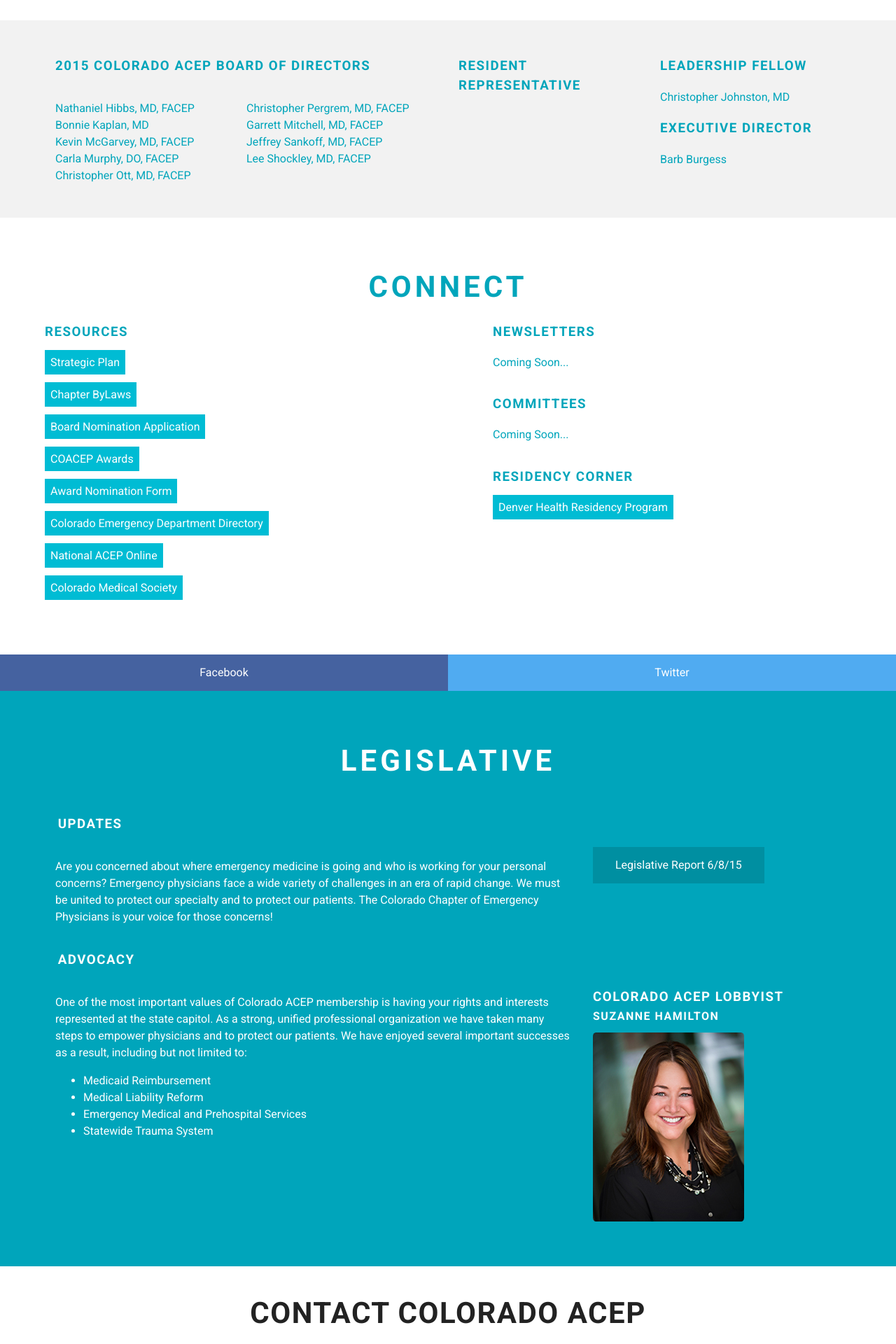
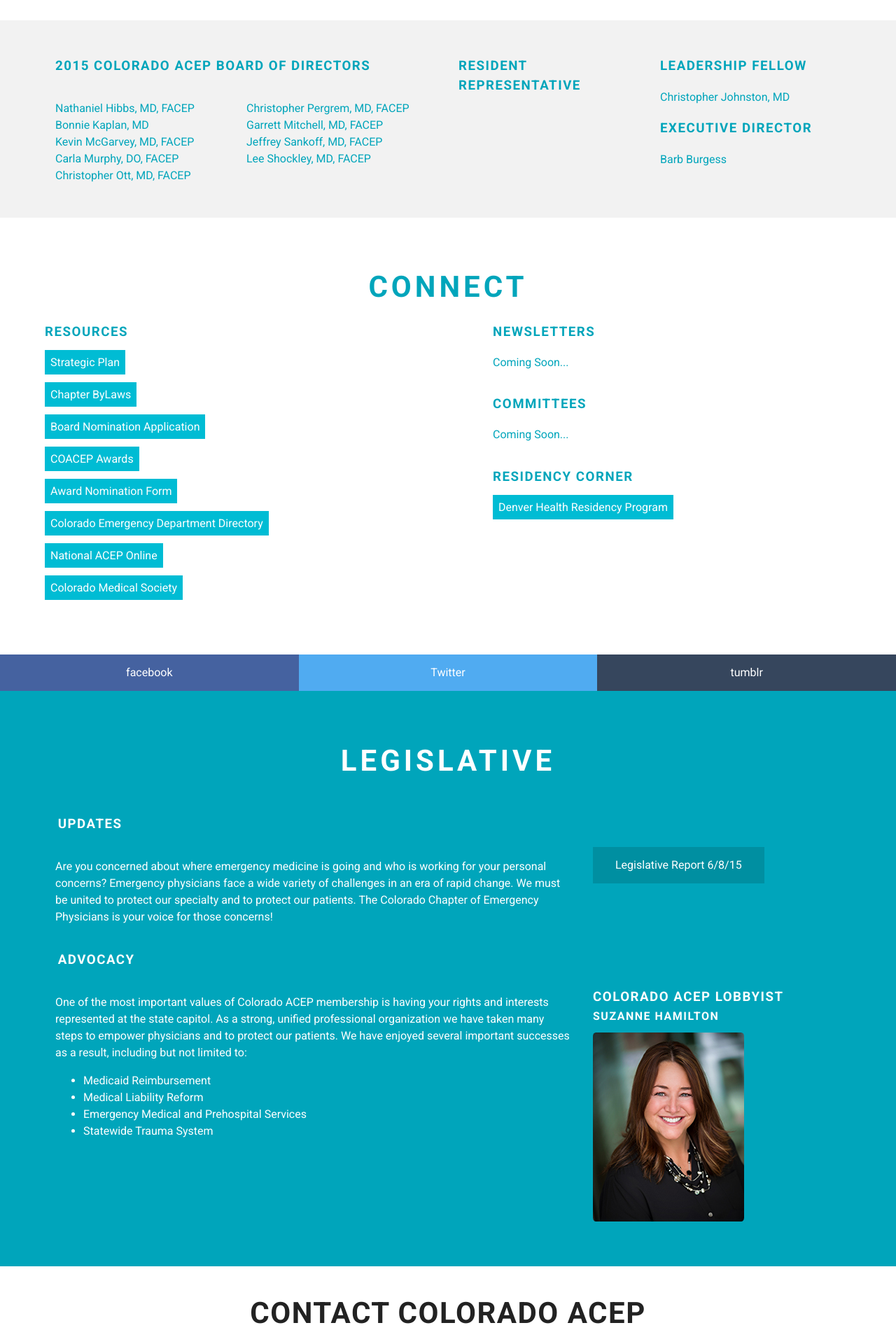
Before and after one commit to pebutler3/coacep, a Jekyll site: the page built from index.html, in a window 1280 px wide. Shown: the part 2035-3955 px from the top of the page at 70% size. Built offline with Jekyll 4.4.1, drawn with Linux system fonts in a browser that asks for light colours.

Commit message:
added tumblr button

```diff
--- a/_includes/connect.html
+++ b/_includes/connect.html
@@ -33,7 +33,7 @@
   </section>
 </article>
 <section class="button-group">
-  <a href="https://www.facebook.com/Colorado-ACEP-227454214004965" class="button expand" data-social="facebook">Facebook</a>
-  <a href="#" class="button expand" data-social="twitter">Twitter</a>
-  <!-- <a href="#" class="button expand" data&#45;social="google">Google+</a> -->
+  <a href="https://www.facebook.com/Colorado-ACEP-227454214004965" class="button expand" data-social="facebook">facebook</a>
+  <a href="https://twitter.com/barbacep1" class="button expand" data-social="twitter">Twitter</a>
+  <a href="http://barbacep1.tumblr.com/" class="button expand" data-social="tumblr">tumblr</a>
 </section>
--- a/_sass/0-base/base.scss
+++ b/_sass/0-base/base.scss
@@ -18,6 +18,7 @@
 $facebook: #4562a0;
 $twitter: #50abf1;
 $google: #dd4330;
+$tumblr: #36465D;
 
 h1,
 h2,
--- a/_sass/3-layouts/_connect.scss
+++ b/_sass/3-layouts/_connect.scss
@@ -63,7 +63,7 @@
   @include grid-row(100);
 
   .button {
-   @include grid-column(6);
+   @include grid-column(4);
    margin-bottom: 0;
 
    &[data-social="facebook"] {
@@ -81,6 +81,11 @@
      &:hover { background: darken($google, 5%);}
    }
 
+   &[data-social="tumblr"] {
+     background: $tumblr;
+     &:hover { background: darken($tumblr, 5%);}
+   }
+
   }
 
 }
```
